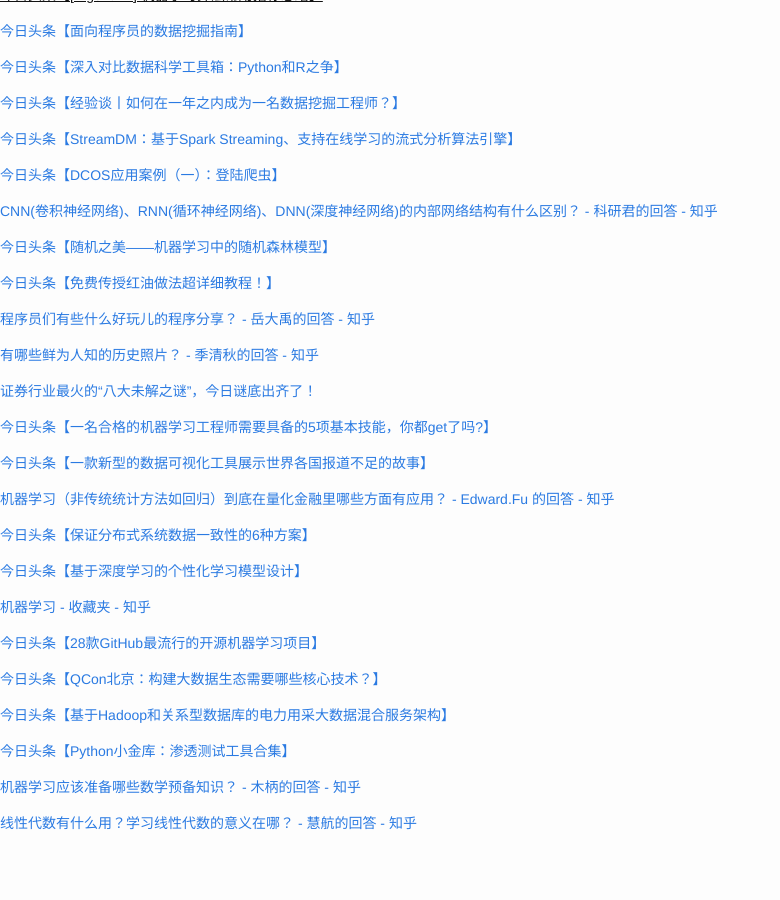
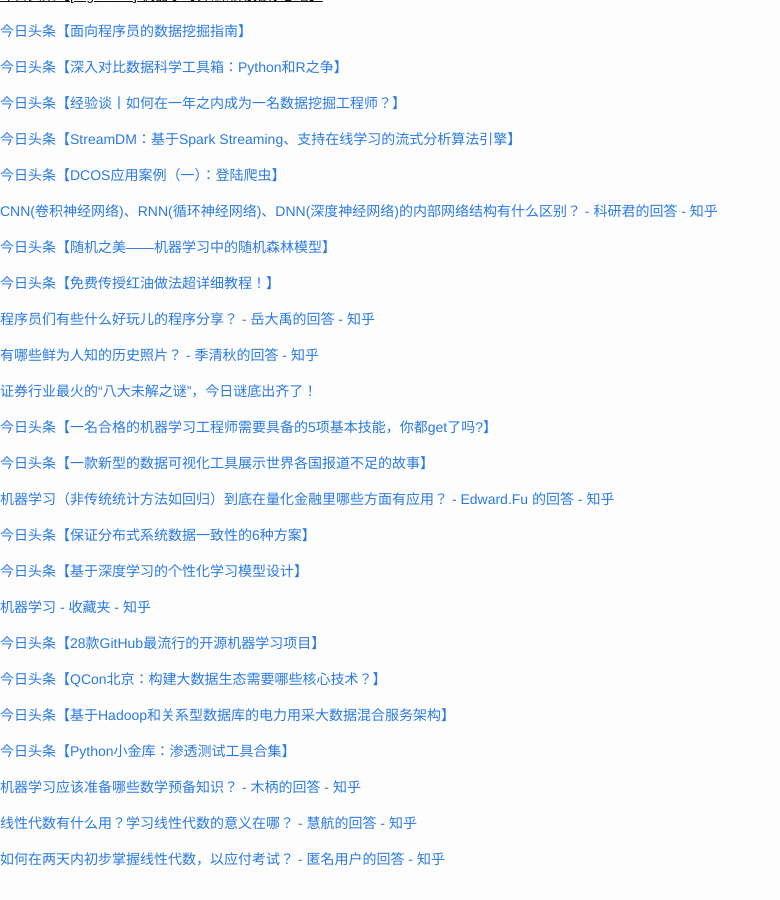
Before and after one commit to cnwarden/cnwarden.github.io, a Jekyll site: the page built from fav/index.md, in a window 1280 px wide and 900 px high, scrolled down 9786 px. Shown: the whole window, without its empty margins (0-780 px from the left). Built offline with Jekyll 4.4.1, drawn with Linux system fonts in a browser that asks for light colours; emoji names are drawn with the system emoji font; before the commit the page ends 10650 px from its top, so only the background shows below that.

Commit message:
auto commit

```diff
--- a/fav/index.md
+++ b/fav/index.md
@@ -588,3 +588,5 @@ title:  fav
 [机器学习应该准备哪些数学预备知识？ - 木柄的回答 - 知乎](http://www.zhihu.com/question/36324957/answer/66989594)
 
 [线性代数有什么用？学习线性代数的意义在哪？ - 慧航的回答 - 知乎](http://www.zhihu.com/question/36845076/answer/74463428)
+
+[如何在两天内初步掌握线性代数，以应付考试？ - 匿名用户的回答 - 知乎](http://www.zhihu.com/question/20465968/answer/15207897)
```
